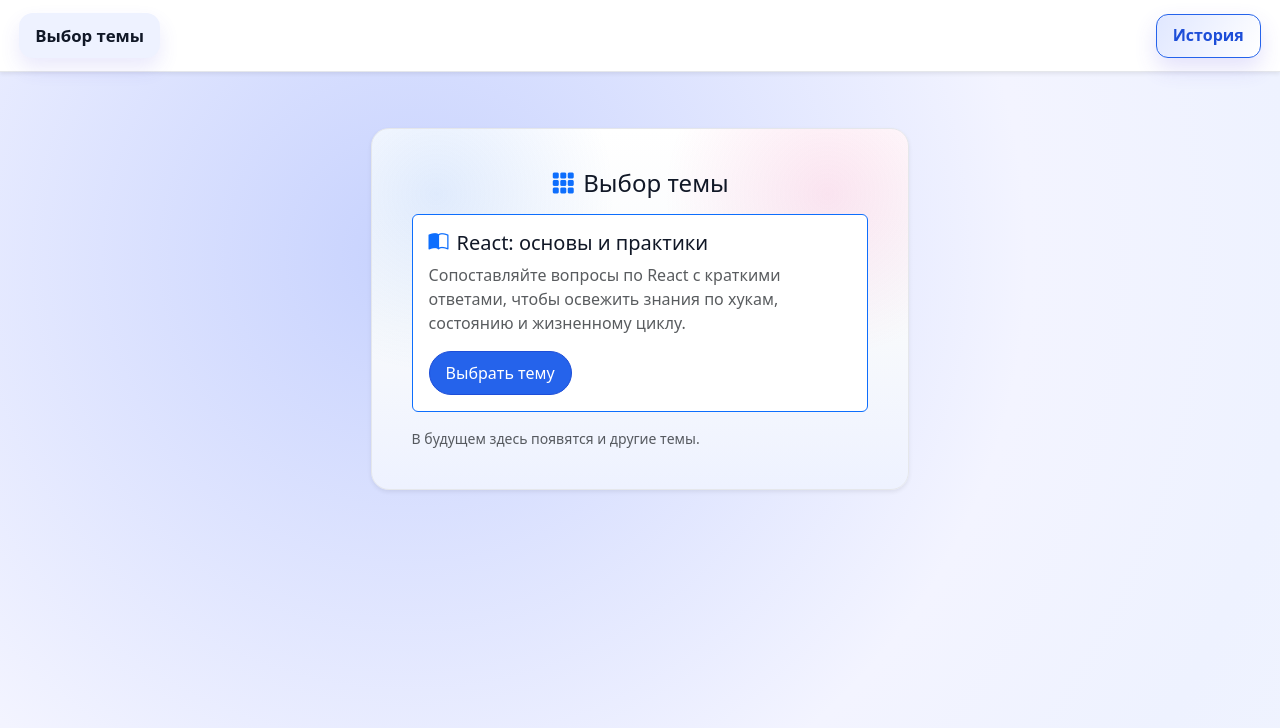
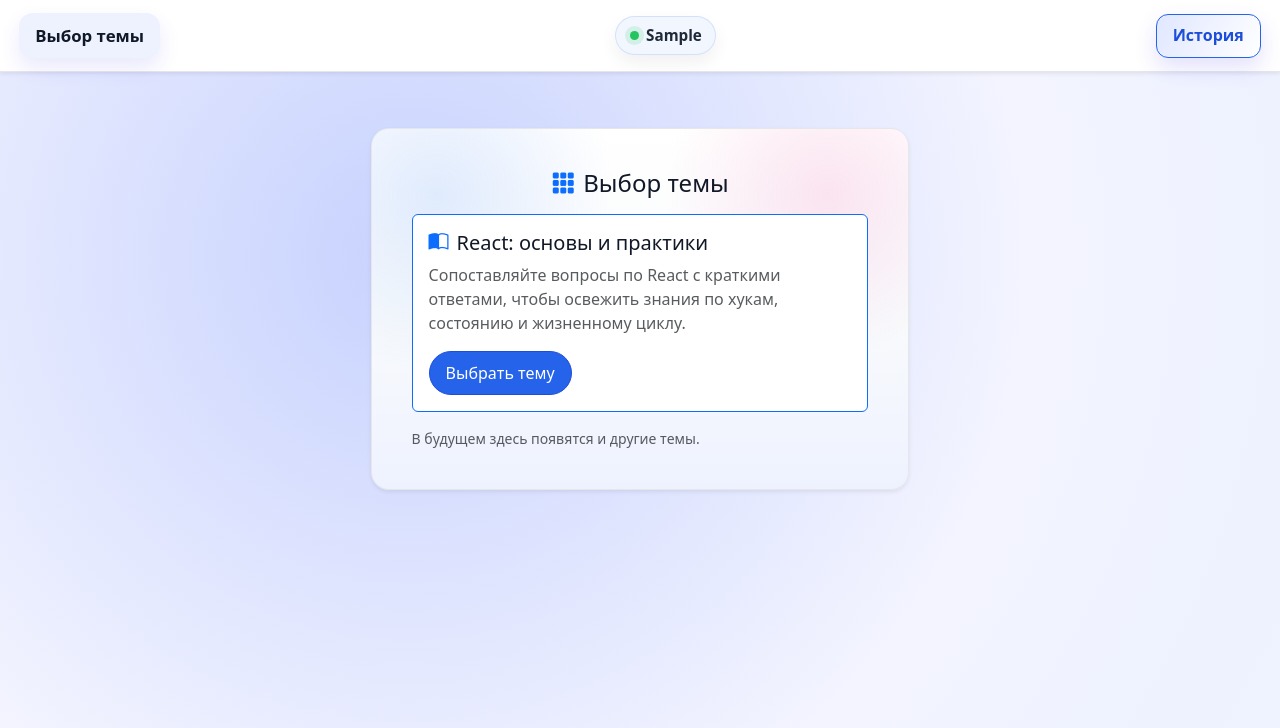
Before and after one commit to pavelkayler/pavelkayler.github.io, a React (Vite) app: page /#/ in a window 1280 px wide. Both pictures are taken after typing "Sample" into the empty fields and a click on the button "Войти". Shown: the top 728 px of the page. Built offline with nearby package versions, Linux system fonts and the light colour scheme.

Commit message:
Show user name in header layout

```diff
--- a/src/ui/app/App.css
+++ b/src/ui/app/App.css
@@ -102,6 +102,28 @@
 .user-chip.compact {
     padding: 0.45rem 0.75rem;
     font-size: 0.95rem;
+}
+
+.auth-status-pill {
+    display: inline-flex;
+    align-items: center;
+    gap: 0.45rem;
+    padding: 0.45rem 0.85rem;
+    border-radius: 999px;
+    background: rgba(37, 99, 235, 0.06);
+    border: 1px solid rgba(37, 99, 235, 0.14);
+    color: #1f2937;
+    font-weight: 600;
+    font-size: 0.95rem;
+    box-shadow: 0 8px 18px rgba(15, 23, 42, 0.06);
+}
+
+.status-dot {
+    width: 9px;
+    height: 9px;
+    border-radius: 50%;
+    background: #22c55e;
+    box-shadow: 0 0 0 5px rgba(34, 197, 94, 0.14);
 }
 
 .stat-chip {
--- a/src/ui/components/header/Header.jsx
+++ b/src/ui/components/header/Header.jsx
@@ -6,7 +6,7 @@
 
 const Header = () => {
   const location = useLocation();
-  const { isAuth } = useContext(UserContext);
+  const { isAuth, userName } = useContext(UserContext);
   const {
     topic,
     timeLeft,
@@ -51,6 +51,7 @@
 
   const showQuizControls = isQuizPage && wasStarted && !isQuizFinished;
   const isCountdownActive = countdownText !== null;
+  const displayName = userName?.trim() || "Пользователь";
 
   return (
     <Navbar
@@ -78,17 +79,24 @@
             </Button>
           </div>
         ) : (
-          <div className="d-flex align-items-center justify-content-between w-100">
+          <div className="d-flex align-items-center w-100 gap-3">
             <Navbar.Brand
               as={Link}
               to="/topics"
               onClick={handleTopicClick}
-              className="brand-topic"
+              className="brand-topic flex-shrink-0"
             >
               {isTopicsPage || isHistoryPage ? "Выбор темы" : topic?.title || "Тема"}
             </Navbar.Brand>
 
-            <div className="d-flex align-items-center gap-2">
+            <div className="flex-grow-1 d-flex justify-content-center">
+              <span className="auth-status-pill" aria-live="polite">
+                <span className="status-dot" aria-hidden="true" />
+                <span className="fw-semibold">{displayName}</span>
+              </span>
+            </div>
+
+            <div className="d-flex align-items-center gap-2 flex-shrink-0">
               <Button
                 variant="outline-primary"
                 className="nav-pill-btn"
```
